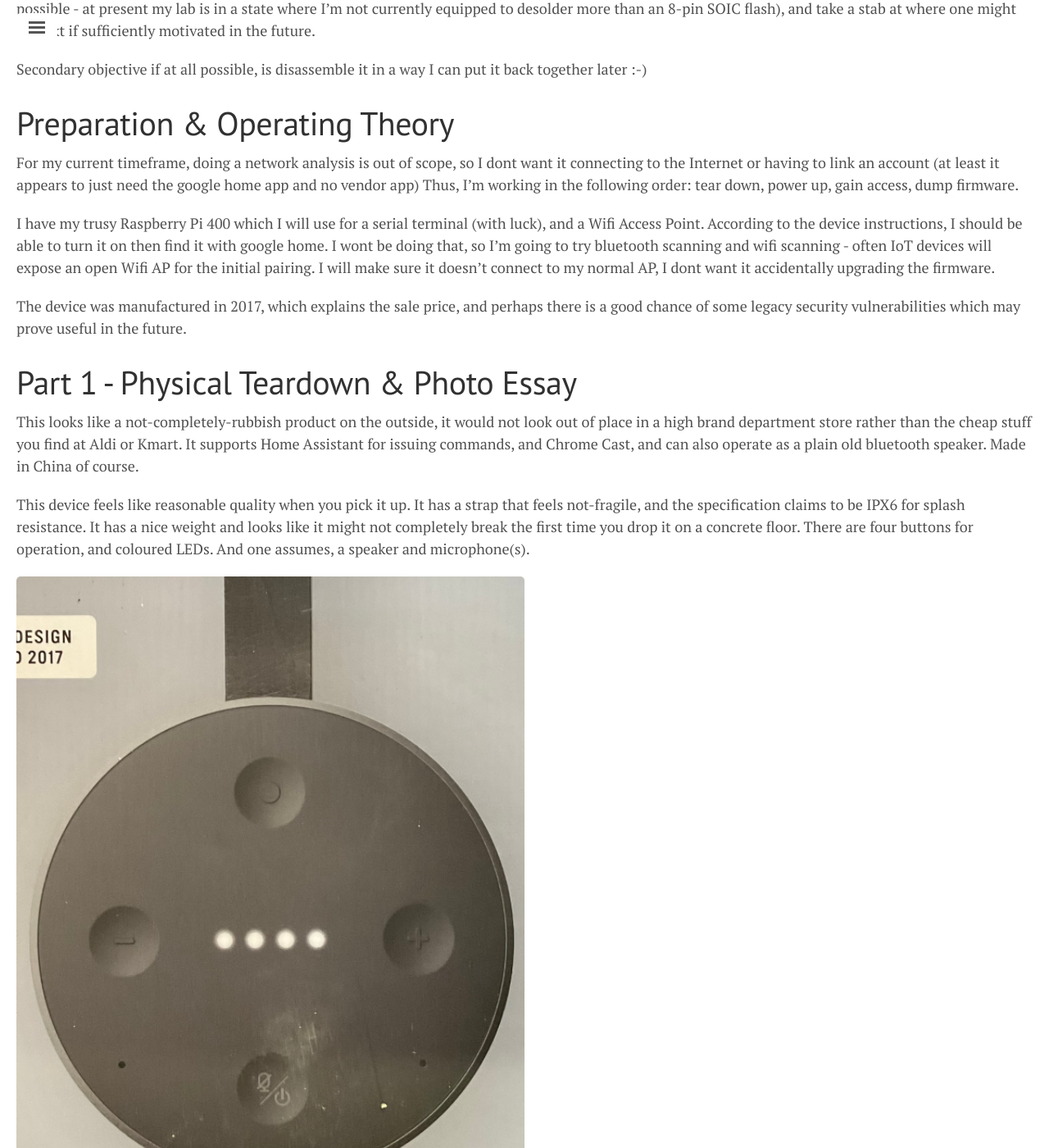
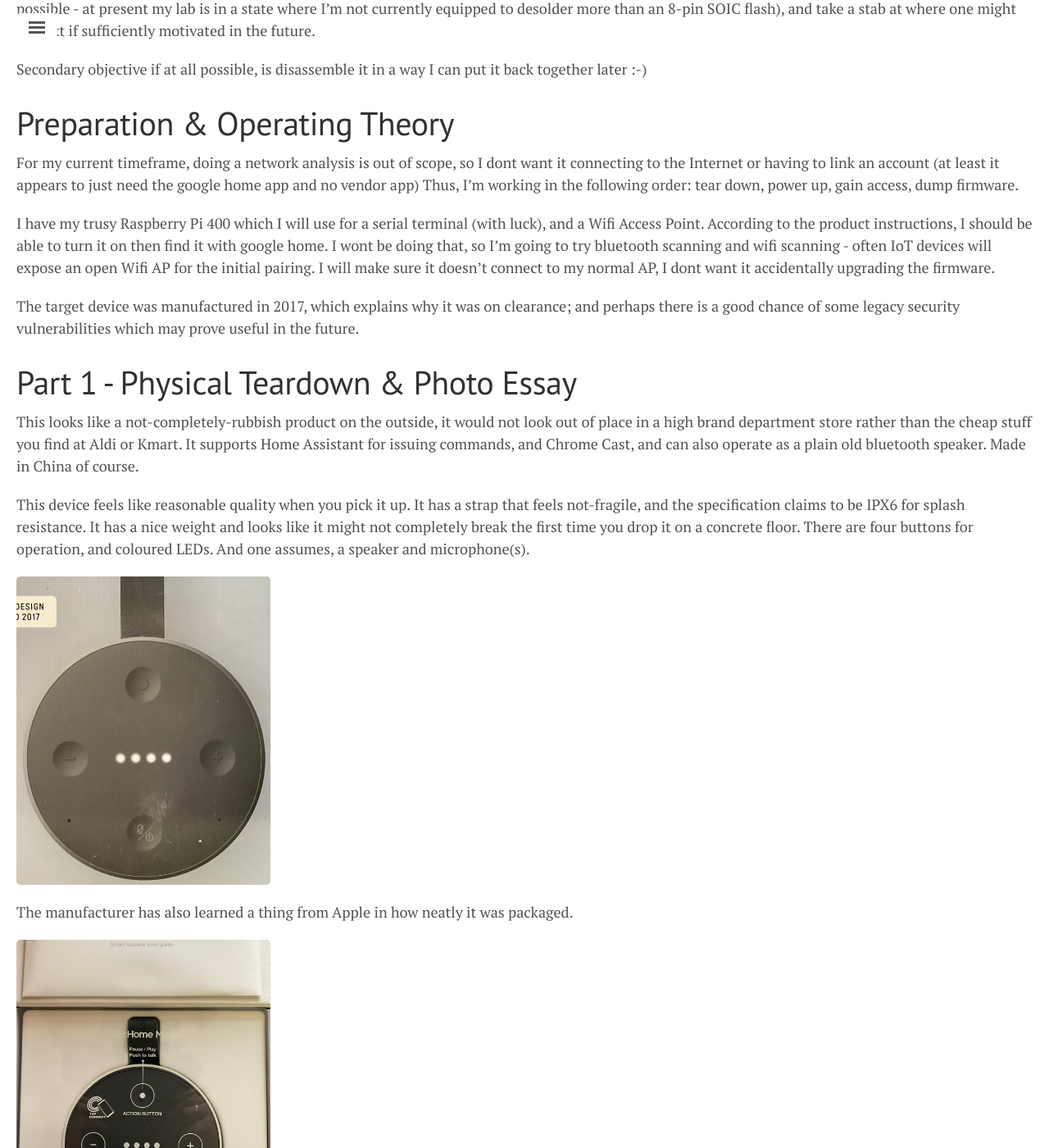
Before and after one commit to oldcomputerjunk/oldcomputerjunk.github.io, a Jekyll site: the page built from _posts/2022-11-12-cheap-smart-speaker-teardown-part1.markdown, in a window 1280 px wide and 1400 px high, scrolled down 814 px. Shown: the whole window at 82% size. Built offline with Jekyll 4.4.1, drawn with Linux system fonts in a browser that asks for light colours; some of the changed text lies outside the part shown.

Commit message:
Readability imprpovements for part1

```diff
--- a/_posts/2022-11-12-cheap-smart-speaker-teardown-part1.markdown
+++ b/_posts/2022-11-12-cheap-smart-speaker-teardown-part1.markdown
@@ -36,9 +36,9 @@
 
 For my current timeframe, doing a network analysis is out of scope, so I dont want it connecting to the Internet or having to link an account (at least it appears to just need the google home app and no vendor app)  Thus, I'm working in the following order: tear down, power up, gain access, dump firmware.
 
-I have my trusy Raspberry Pi 400 which I will use for a serial terminal (with luck), and a Wifi Access Point. According to the device instructions, I should be able to turn it on then find it with google home. I wont be doing that, so I'm going to try bluetooth scanning and wifi scanning - often IoT devices will expose an open Wifi AP for the initial pairing. I will make sure it doesn't connect to my normal AP, I dont want it accidentally upgrading the firmware.
+I have my trusy Raspberry Pi 400 which I will use for a serial terminal (with luck), and a Wifi Access Point. According to the product instructions, I should be able to turn it on then find it with google home. I wont be doing that, so I'm going to try bluetooth scanning and wifi scanning - often IoT devices will expose an open Wifi AP for the initial pairing. I will make sure it doesn't connect to my normal AP, I dont want it accidentally upgrading the firmware.
 
-The device was manufactured in 2017, which explains the sale price, and perhaps there is a good chance of some legacy security vulnerabilities which may prove useful in the future.
+The target device was manufactured in 2017, which explains why it was on clearance; and perhaps there is a good chance of some legacy security vulnerabilities which may prove useful in the future.
 
 # Part 1 - Physical Teardown & Photo Essay
 
@@ -46,15 +46,15 @@
 
 This device feels like reasonable quality when you pick it up. It has a strap that feels not-fragile, and the specification claims to be IPX6 for splash resistance. It has a nice weight and looks like it might not completely break the first time you drop it on a concrete floor. There are four buttons for operation, and coloured LEDs. And one assumes, a speaker and microphone(s).
 
-![Smart Speaker Top View](/images/cheap-smart-speaker-teardown-part1/10-smart-speaker.png){:height="50%" width="50%"}
+![Smart Speaker Top View](/images/cheap-smart-speaker-teardown-part1/10-smart-speaker.png){:height="25%" width="25%"}
 
-The manufacturer has also learned a thing from Apple in how it was packaged.
+The manufacturer has also learned a thing from Apple in how neatly it was packaged.
 
-![Packaging](/images/cheap-smart-speaker-teardown-part1/20-packaging.png){:height="50%" width="50%"}
+![Packaging](/images/cheap-smart-speaker-teardown-part1/20-packaging.png){:height="25%" width="25%"}
 
 On turning it over, there is one obvious screw cover, so I gently unstuck it. The tool shown is from a mobile phone repair kit.
 
-![Strapping screw](/images/cheap-smart-speaker-teardown-part1/30-strap-screw.png){:height="50%" width="50%"}
+![Strapping screw](/images/cheap-smart-speaker-teardown-part1/30-strap-screw.png){:height="25%" width="25%"}
 
 However, that screw only seems to connect the strap, and also it is free-wheeling after I loosten it. Given the moisture-resistant nature of the device, I dont think that one actually opens it anyway. I confirmed my suspicions this was a red herring, when I started playing at the edge of the circular padding on the base of the device, which turned out to also be a fat sticker. I peeled that off and exposed four more screws. Also a hole with a clear sticker, which I'll get back to later.
 
@@ -86,35 +86,37 @@
 
 The lid has lighting duct, for LED display, and two microphones, to which the flex cables connect. There are four buttons on the PCB bottom, and a plethora of test points, which bodes well.
 
-![PCB underside](/images/cheap-smart-speaker-teardown-part1/75-pcb-bottom.png){:height="100%" width="100%"}
+![PCB underside](/images/cheap-smart-speaker-teardown-part1/75-pcb-bottom.png){:height="50%" width="50%"}
 
 Now I started looking for possible methods to access the system. There is that unused connector, it is only labelled with test points but it could be some kind of JTAG or SWD port, or something totally unrelated, or maybe even a USB port. But the holy grail is a serial port. Thankfully I had an easier-ish job, as there was a UART label. Only problem: no PCB points or connectors near the label!
 
-![Uart Label](/images/cheap-smart-speaker-teardown-part1/80-uart-label.png){:height="100%" width="100%"}
+![Uart Label](/images/cheap-smart-speaker-teardown-part1/80-uart-label.png){:height="50%" width="50%"}
 
 In part 3 we'll look at where the serial port was.
 
 The last part of the teardown is accessing that PCB embedded in the lower part of the enclosure, supporting the micro USB power connector. On inspection there was no obvious seam, so I was trying to work out how it got there.
 
-![Close up of power inlet](/images/cheap-smart-speaker-teardown-part1/90-innerclosure-1.png){:height="100%" width="100%"}
+![Close up of power inlet](/images/cheap-smart-speaker-teardown-part1/90-innerclosure-1.png){:height="50%" width="50%"}
 
 These things are designed for manufacture, so it shouldn't be that hard. I also noted there was a gap where the speaker hd been - in the photo, you can see that loose screw kind of nestled in it. Then it clicked, there was an inner enclosure tightly pressed in the outer. After considering whether I might try and pry it open, which is always prone to breaking tabs or other bits of plastic, in the end with some careful pressure I was able to pop it out.
 
-![Separated lower enclosure parts](/images/cheap-smart-speaker-teardown-part1/90-innerclosure-separated.png){:height="100%" width="100%"}
+![Separated lower enclosure parts](/images/cheap-smart-speaker-teardown-part1/90-innerclosure-separated.png){:height="50%" width="50%"}
 
 You can see the screw used to hold the strap in, it has caught on the plastic. It seems there are no smarts on the USB power PCB, just power protection.
 
-![USB Power PCB](/images/cheap-smart-speaker-teardown-part1/76-usb-pcb.png){:height="100%" width="100%"}
+![USB Power PCB](/images/cheap-smart-speaker-teardown-part1/76-usb-pcb.png){:height="25%" width="25%"}
 
 There are also test points on the USB power PCB which could be useful in the future.
 
-![USB Power PCB](/images/cheap-smart-speaker-teardown-part1/77-usb-pcb.png){:height="100%" width="100%"}
+![USB Power PCB](/images/cheap-smart-speaker-teardown-part1/77-usb-pcb.png){:height="25%" width="25%"}
 
-This is the end of the hardware teardown. In [Part 2](2022-11-12-cheap-smart-speaker-teardown-part2.markdown) we'll cover the results of the passive reconnaisance and some hypotheses, and in [Part 3](2022-11-12-cheap-smart-speaker-teardown-part32.markdown) how I determined which test points were the serial port and the first identification of the firmware of the running system.
+This is the end of the hardware teardown. In [Part 2]({{ site.baseurl }}{% link _posts/2022-11-12-cheap-smart-speaker-teardown-part2.markdown %}) we'll cover the results of the passive reconnaisance and some hypotheses, and in [Part 2]({{ site.baseurl }}{% link _posts/2022-11-12-cheap-smart-speaker-teardown-part3.markdown %}) how I determined which test points were the serial port and the first identification of the firmware of the running system.
 
-Oh yeah, what about that sticker?
+---
 
-![Sticker over hole](/images/cheap-smart-speaker-teardown-part1/95-airhole.png){:height="100%" width="100%"}
+I almost forgot, what about that sticker?
+
+![Sticker over hole](/images/cheap-smart-speaker-teardown-part1/95-airhole.png){:height="50%" width="50%"}
 
 Reminder, that it would normally be further covered by the base rubber sticker...
 
```
